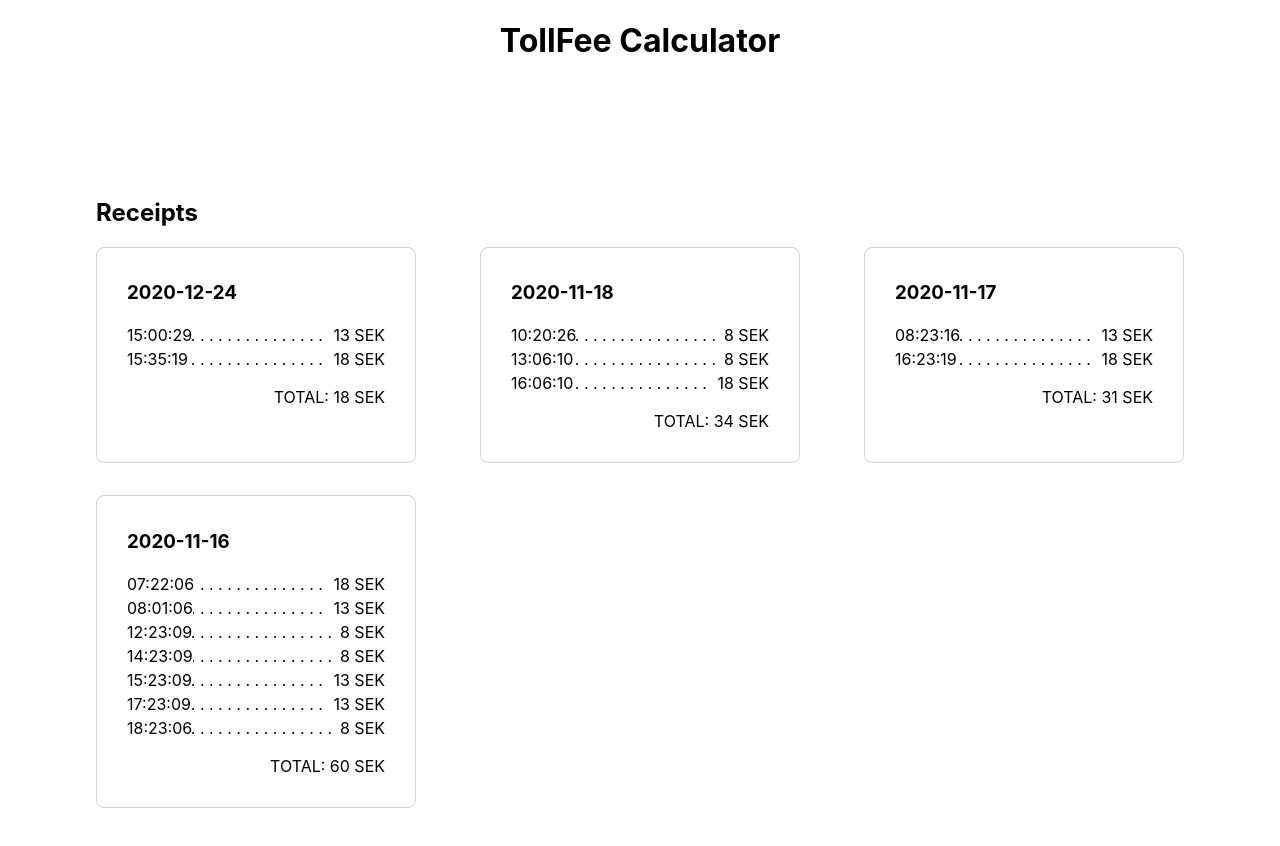
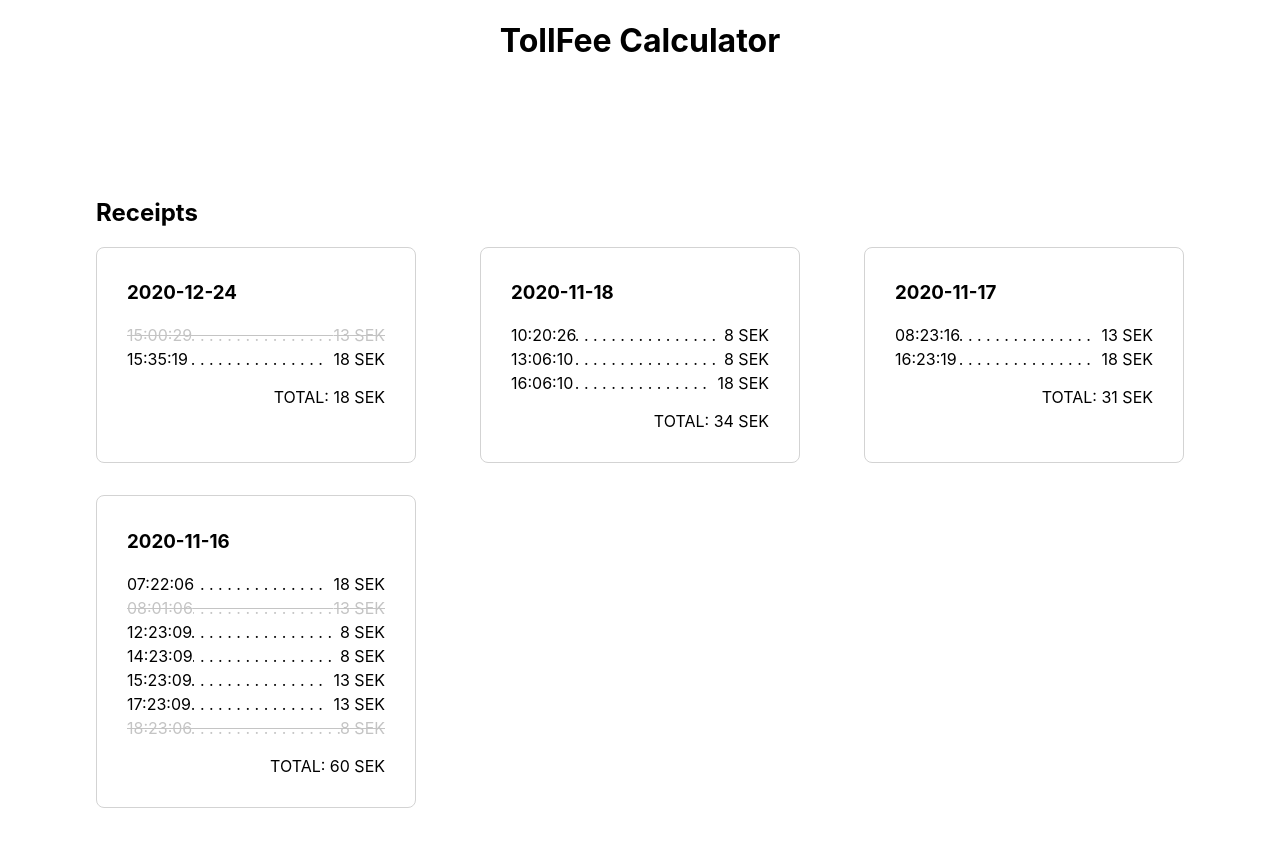
Before and after one commit to EvolveTechnology/toll-calculator, a React (Create React App) app in the folder reactjs/: page / in a window 1280 px wide. Shown: the top 846 px of the page. Built offline with nearby package versions, Linux system fonts and the light colour scheme.

Commit message:
Add show not charged passages

```diff
--- a/reactjs/src/components/Receipt/Receipt.js
+++ b/reactjs/src/components/Receipt/Receipt.js
@@ -3,16 +3,26 @@ import ReceiptRow from "./../ReceiptRow/ReceiptRow";
 import {
   getFeeForTime,
   getTotalFeeForDate,
+  notChargedPassagesForDate,
 } from "../../tollcalculator/tollcalculator";
 import "./Receipt.css";
 
 const Receipt = ({ date, vehicle }) => {
   const passages = vehicle.passages[date];
   const totalFee = getTotalFeeForDate(vehicle, date);
+  const notChargedTimes = notChargedPassagesForDate(passages, date);
 
   const rows = passages.map((time, index) => {
     const fee = getFeeForTime(time);
-    return <ReceiptRow time={time} fee={fee} key={index}></ReceiptRow>;
+    const greyOutRow = notChargedTimes.includes(time);
+    return (
+      <ReceiptRow
+        time={time}
+        fee={fee}
+        key={index}
+        greyOut={greyOutRow}
+      ></ReceiptRow>
+    );
   });
 
   return (
--- a/reactjs/src/components/ReceiptRow/ReceiptRow.css
+++ b/reactjs/src/components/ReceiptRow/ReceiptRow.css
@@ -17,3 +17,14 @@ span:last-child {
   float: right;
   padding-left: 0.35em;
 }
+
+.greyed-out span {
+  color: #c4c4c4;
+  text-decoration: line-through;
+  padding: 0;
+}
+
+li.greyed-out:before {
+  color: #c4c4c4;
+  text-decoration: line-through;
+}
--- a/reactjs/src/components/ReceiptRow/ReceiptRow.js
+++ b/reactjs/src/components/ReceiptRow/ReceiptRow.js
@@ -1,9 +1,9 @@
 import React from "react";
 import "./ReceiptRow.css";
 
-const ReceiptRow = ({ time, fee }) => {
+const ReceiptRow = ({ time, fee, greyOut }) => {
   return (
-    <li data-testid="row">
+    <li data-testid="row" className={greyOut ? "greyed-out" : ""}>
       <span>{time}</span>
       <span>{fee} SEK</span>
     </li>
--- a/reactjs/src/tollcalculator/tollcalculator.js
+++ b/reactjs/src/tollcalculator/tollcalculator.js
@@ -83,3 +83,24 @@ export const isTollFreeDate = (date) => {
   const isWeekend = day === 6 || day === 0;
   return isWeekend || HOLIDAYS.includes(date);
 };
+
+export const notChargedPassagesForDate = (passages, date) => {
+  const hourSlots = groupTimesByHourSlots(passages, date);
+  let notChargedPassages = [];
+
+  hourSlots.forEach((slot) => {
+    const highestFee = getHighestFeeForHourSlot(slot);
+    const slotWithFees = slot.map((time) => {
+      return { time: time, fee: getFeeForTime(time) };
+    });
+    const chargedPassageTime = slotWithFees.find((time) => {
+      return time.fee === highestFee;
+    });
+    const notChargedTimes = slotWithFees
+      .filter((time) => time !== chargedPassageTime)
+      .map((time) => time.time);
+    notChargedPassages = [...notChargedPassages, ...notChargedTimes];
+  });
+
+  return notChargedPassages;
+};
```
Also changed, not shown: 1 other file (tests, documents, lock files or other folders).
